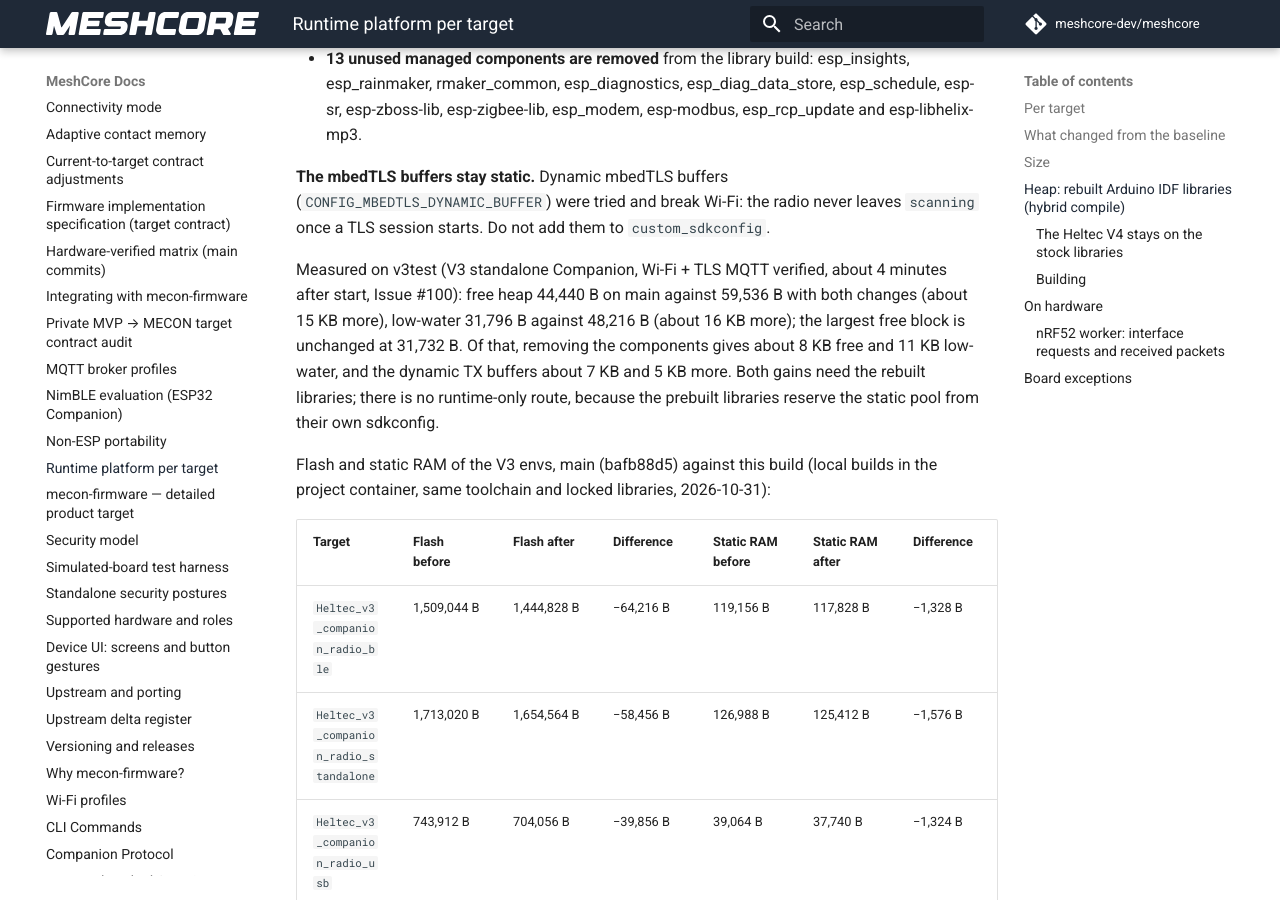
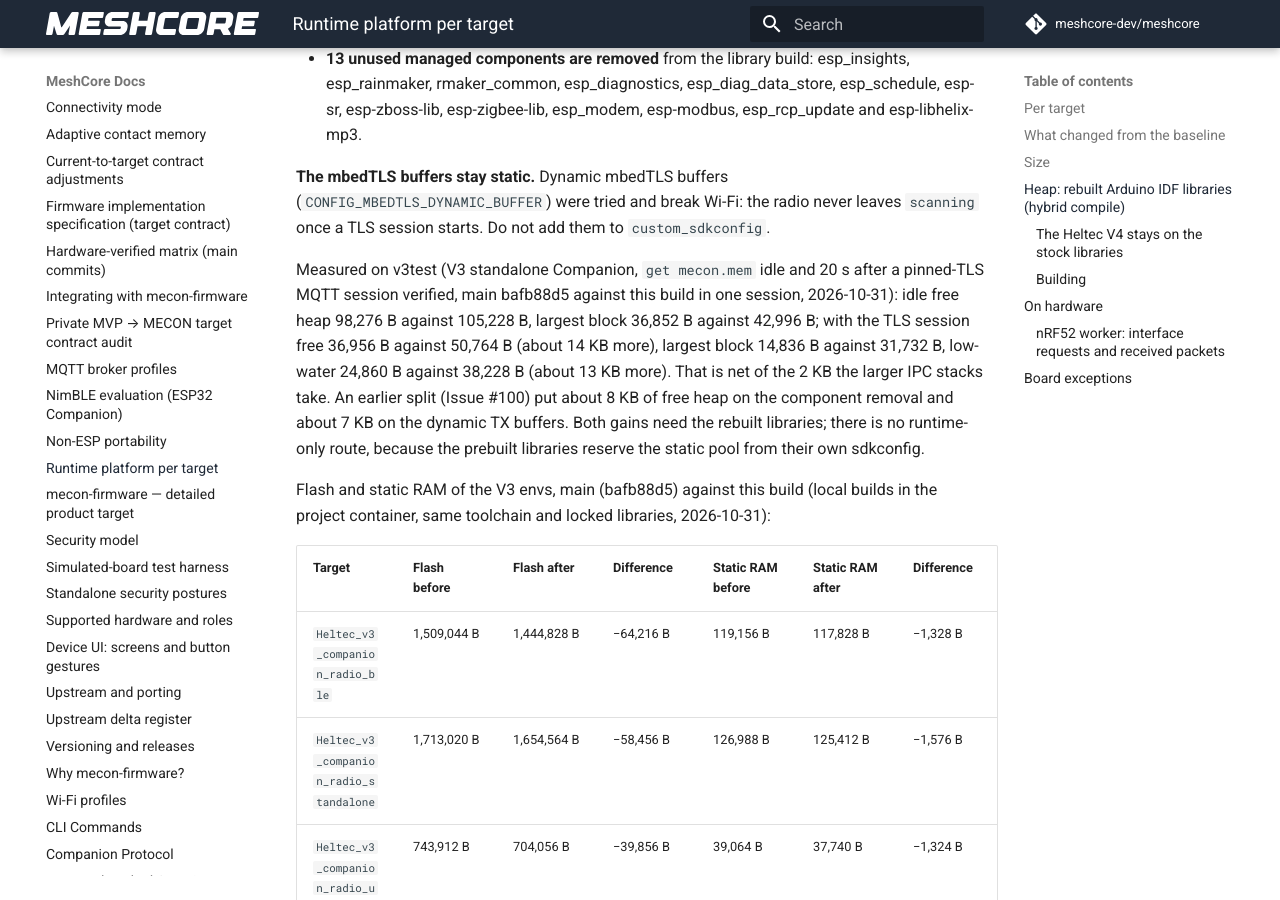
Before and after one commit to hoejriis/mecon-firmware, an MkDocs documentation site: the page built from docs/PLATFORM.md, in a window 1280 px wide and 900 px high, scrolled down 4250 px. Built offline with MkDocs 1.6.1 and Material for MkDocs 9.7.7, drawn with Linux system fonts in a browser that asks for light colours; comment, search, counter and statistics services are not loaded.

Commit message:
Record the v3test heap of the hybrid build against main, measured in one session (Issue #216)
The paragraph held the Issue #100 numbers, taken against an older main and without the IPC stack change. Today's
same-session run is the one the merge rests on.

Co-Authored-By: Claude Opus 5.5 (1M context) <noreply@anthropic.com>

```diff
--- a/docs/PLATFORM.md
+++ b/docs/PLATFORM.md
@@ -72,7 +72,7 @@ What is set:
 
 **The mbedTLS buffers stay static.** Dynamic mbedTLS buffers (`CONFIG_MBEDTLS_DYNAMIC_BUFFER`) were tried and break Wi-Fi: the radio never leaves `scanning` once a TLS session starts. Do not add them to `custom_sdkconfig`.
 
-Measured on v3test (V3 standalone Companion, Wi-Fi + TLS MQTT verified, about 4 minutes after start, Issue #100): free heap 44,440 B on main against 59,536 B with both changes (about 15 KB more), low-water 31,796 B against 48,216 B (about 16 KB more); the largest free block is unchanged at 31,732 B. Of that, removing the components gives about 8 KB free and 11 KB low-water, and the dynamic TX buffers about 7 KB and 5 KB more. Both gains need the rebuilt libraries; there is no runtime-only route, because the prebuilt libraries reserve the static pool from their own sdkconfig.
+Measured on v3test (V3 standalone Companion, `get mecon.mem` idle and 20 s after a pinned-TLS MQTT session verified, main bafb88d5 against this build in one session, 2026-10-31): idle free heap 98,276 B against 105,228 B, largest block 36,852 B against 42,996 B; with the TLS session free 36,956 B against 50,764 B (about 14 KB more), largest block 14,836 B against 31,732 B, low-water 24,860 B against 38,228 B (about 13 KB more). That is net of the 2 KB the larger IPC stacks take. An earlier split (Issue #100) put about 8 KB of free heap on the component removal and about 7 KB on the dynamic TX buffers. Both gains need the rebuilt libraries; there is no runtime-only route, because the prebuilt libraries reserve the static pool from their own sdkconfig.
 
 Flash and static RAM of the V3 envs, main (bafb88d5) against this build (local builds in the project container, same toolchain and locked libraries, 2026-10-31):
 
```
